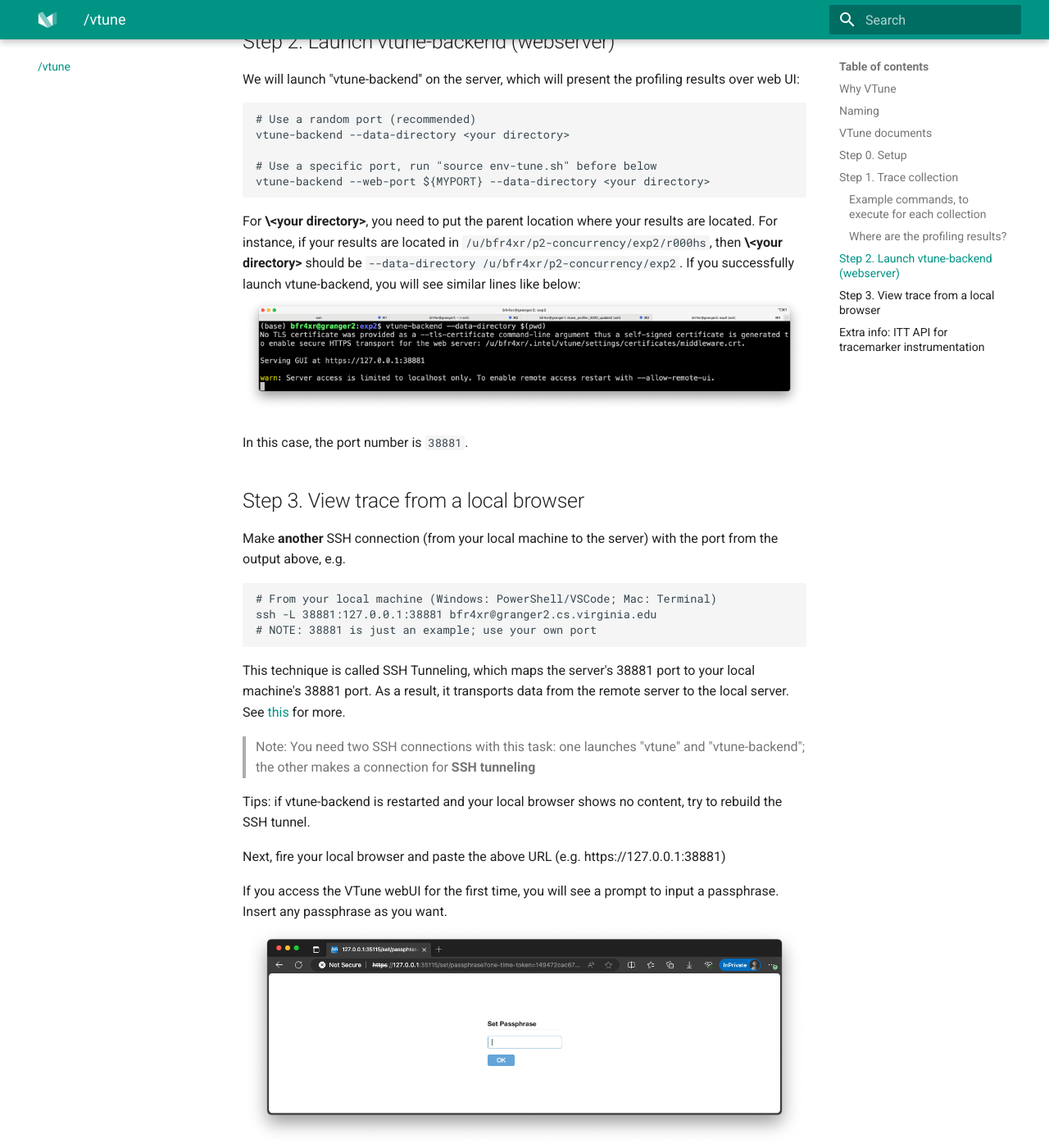
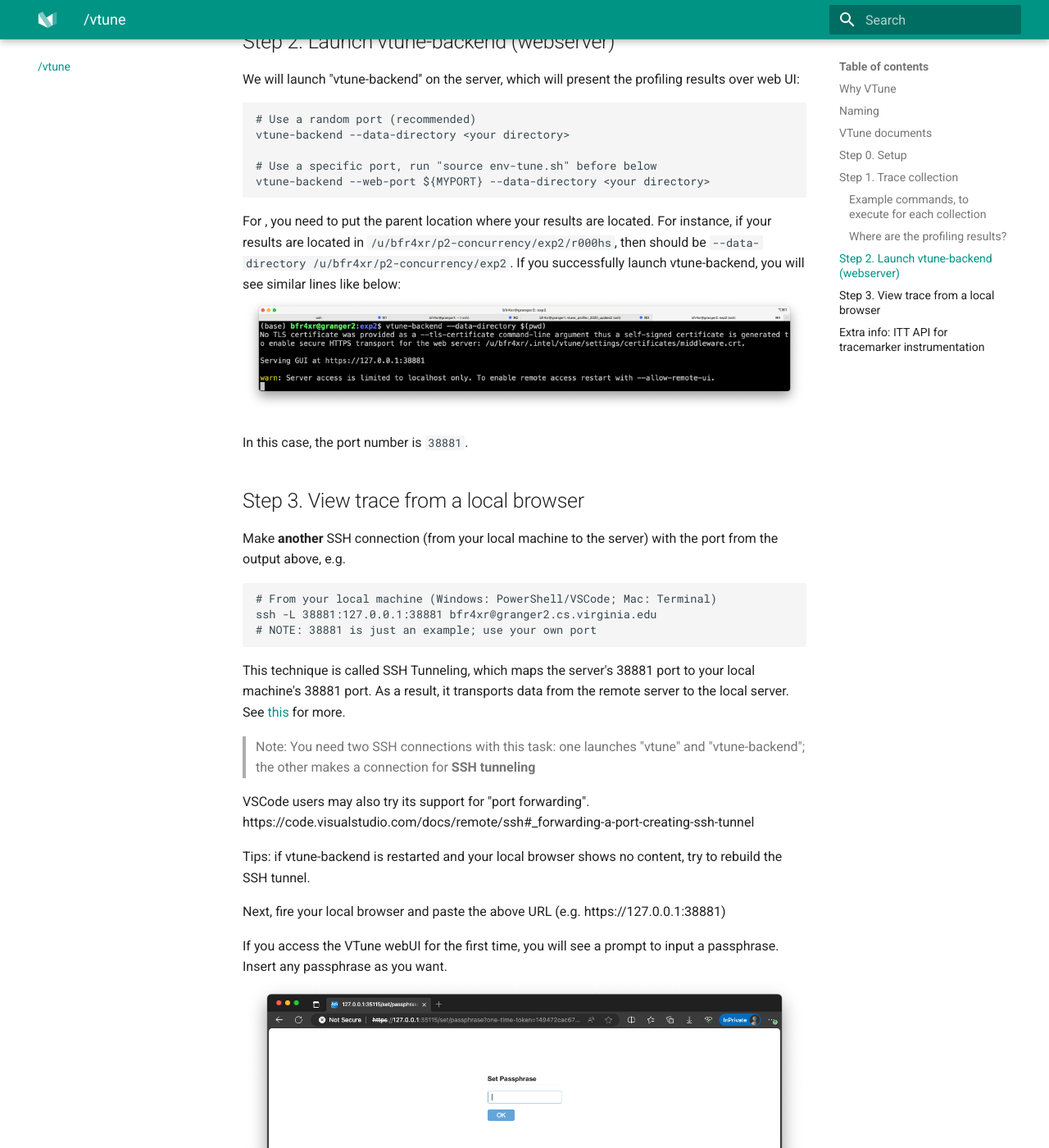
Before and after one commit to fxlin/p2-concurrency, an MkDocs documentation site: the page built from docs/vtune.md, in a window 1280 px wide and 1400 px high, scrolled down 2378 px. Shown: the whole window at 82% size. Built offline with MkDocs 1.6.1 and Material for MkDocs 9.7.7, drawn with Linux system fonts in a browser that asks for light colours.

Commit message:
Update vtune.md

````diff
--- a/docs/vtune.md
+++ b/docs/vtune.md
@@ -89,7 +89,7 @@
 vtune-backend --web-port ${MYPORT} --data-directory <your directory>
 ```
 
-For **\<your directory\>**, you need to put the parent location where your results are located. For instance, if your results are located in `/u/bfr4xr/p2-concurrency/exp2/r000hs`, then **\<your directory\>** should be `--data-directory /u/bfr4xr/p2-concurrency/exp2`.
+For **<your directory>**, you need to put the parent location where your results are located. For instance, if your results are located in `/u/bfr4xr/p2-concurrency/exp2/r000hs`, then **<your directory>** should be `--data-directory /u/bfr4xr/p2-concurrency/exp2`.
 If you successfully launch vtune-backend, you will see similar lines like below:
 ![alt text](figures/vtune-backend.png)
 
@@ -108,6 +108,8 @@
 This technique is called SSH Tunneling, which maps the server's 38881 port to your local machine's 38881 port. As a result, it transports data from the remote server to the local server. See [this](https://www.ssh.com/academy/ssh/tunneling) for more.
 
 > Note: You need two SSH connections with this task: one launches "vtune" and "vtune-backend"; the other makes a connection for **SSH tunneling**
+
+VSCode users may also try its support for "port forwarding". https://code.visualstudio.com/docs/remote/ssh#_forwarding-a-port-creating-ssh-tunnel
 
 Tips: if vtune-backend is restarted and your local browser shows no content, try to rebuild the SSH tunnel.
 
````
